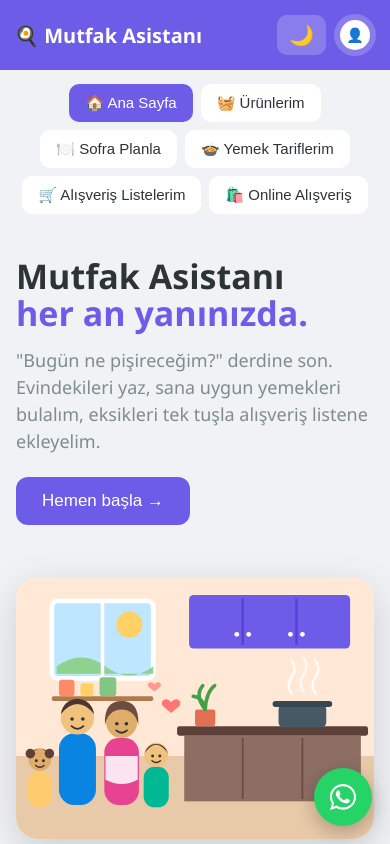
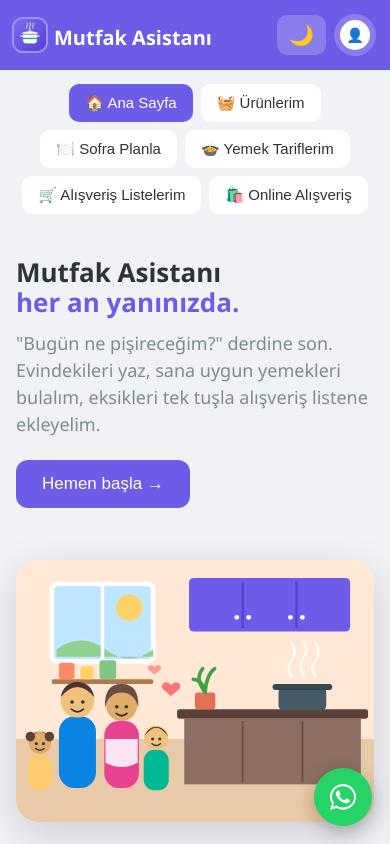
Before and after one commit to sahinatila/mutfak-asistani-, a plain HTML site: page index.html in a window 390 px wide. Shown: the top 844 px of the page. Drawn offline with Linux system fonts and the light colour scheme.

Commit message:
Add files via upload

```diff
--- a/index.html
+++ b/index.html
@@ -117,7 +117,7 @@
   /* ---------- ANA SAYFA (TANITIM) ---------- */
   .tanitim { max-width: 980px; margin: 0 auto; padding: 10px 16px 60px; }
   .kahraman { display: grid; grid-template-columns: 1fr 1.1fr; gap: 30px; align-items: center; margin: 20px 0 40px; }
-  .kahraman h2 { font-size: 44px; line-height: 1.1; margin: 0 0 14px; }
+  .kahraman h2 { font-size: 30px; line-height: 1.15; margin: 0 0 12px; }
   .kahraman h2 span { color: var(--ana); }
   .kahraman p { font-size: 18px; color: var(--soluk); line-height: 1.5; margin: 0 0 22px; }
   .kahraman .btn { font-size: 17px; padding: 14px 26px; border-radius: 12px; }
@@ -130,7 +130,7 @@
   .ozellik p { margin: 0; color: var(--soluk); font-size: 14px; line-height: 1.5; }
   @media (max-width: 760px) {
     .kahraman { grid-template-columns: 1fr; }
-    .kahraman h2 { font-size: 34px; }
+    .kahraman h2 { font-size: 26px; }
     .ozellikler { grid-template-columns: 1fr; }
   }
 
@@ -236,7 +236,7 @@
 <body>
   <header>
     <div>
-      <h1>🍳 Mutfak Asistanı</h1>
+      <h1><img src="ikonlar/icon-192.png" alt="" style="width:32px;height:32px;border-radius:9px;vertical-align:-6px;margin-right:8px;box-shadow:0 0 0 2px rgba(255,255,255,.35)">Mutfak Asistanı</h1>
       <p>Mutfağındakini bil, ne pişireceğini bul, eksikleri listele.</p>
     </div>
     <div class="sag-ust">
--- a/sw.js
+++ b/sw.js
@@ -4,7 +4,7 @@
 //  Dosyaları güncellediğinde aşağıdaki SURUM numarasını 1 artır
 //  (ör. "v1" → "v2"), yoksa telefonlar eski hali göstermeye devam eder.
 // =====================================================================
-var SURUM = "mutfak-v10";
+var SURUM = "mutfak-v12";
 var DOSYALAR = [
   "./",
   "./index.html",
```
